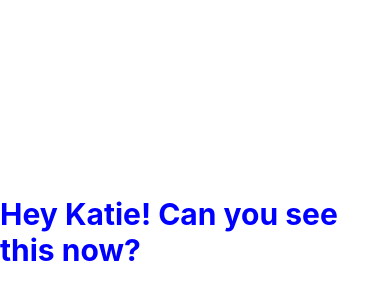
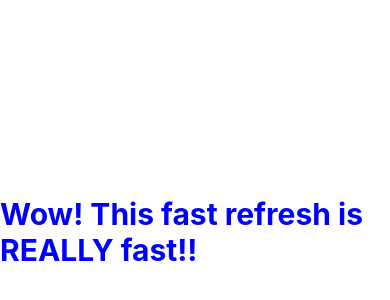
Before and after one commit to nlewis84/react-native-test, a React Native app: screen / in a window 390 px wide. Shown: the part 190-490 px from the top of the page. Built offline with nearby package versions, Linux system fonts and the light colour scheme.

Commit message:
updated message

```diff
--- a/App.js
+++ b/App.js
@@ -5,7 +5,7 @@ import { StyleSheet, Text, View } from 'react-native';
 export default function App() {
   return (
     <View style={styles.container}>
-      <Text style={styles.bigBlue}>Hey Katie! Can you see this now?</Text>
+      <Text style={styles.bigBlue}>Wow! This fast refresh is REALLY fast!!</Text>
       <StatusBar style="auto" />
     </View>
   );
@@ -23,6 +23,7 @@ const styles = StyleSheet.create({
     fontWeight: 'bold',
     fontSize: 30,
     alignItems: 'center',
+    justifyContent: 'center',
   },
   red: {
     color: 'red',
```
